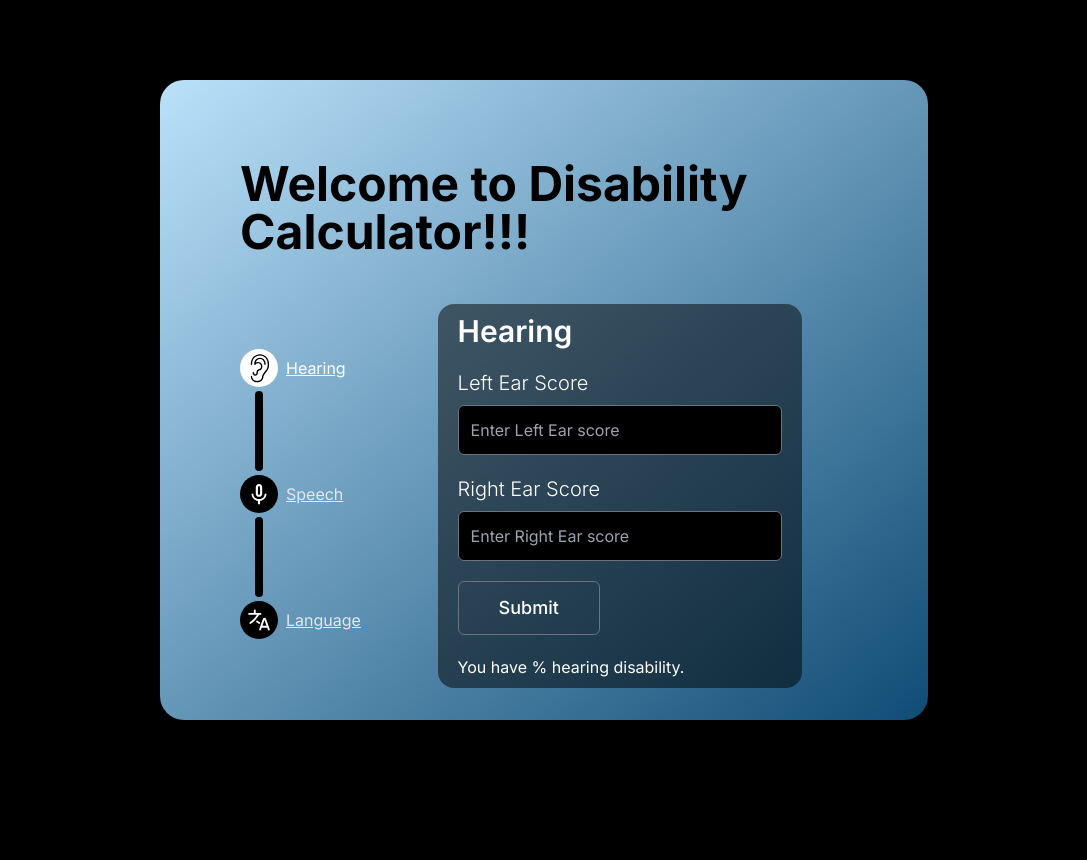
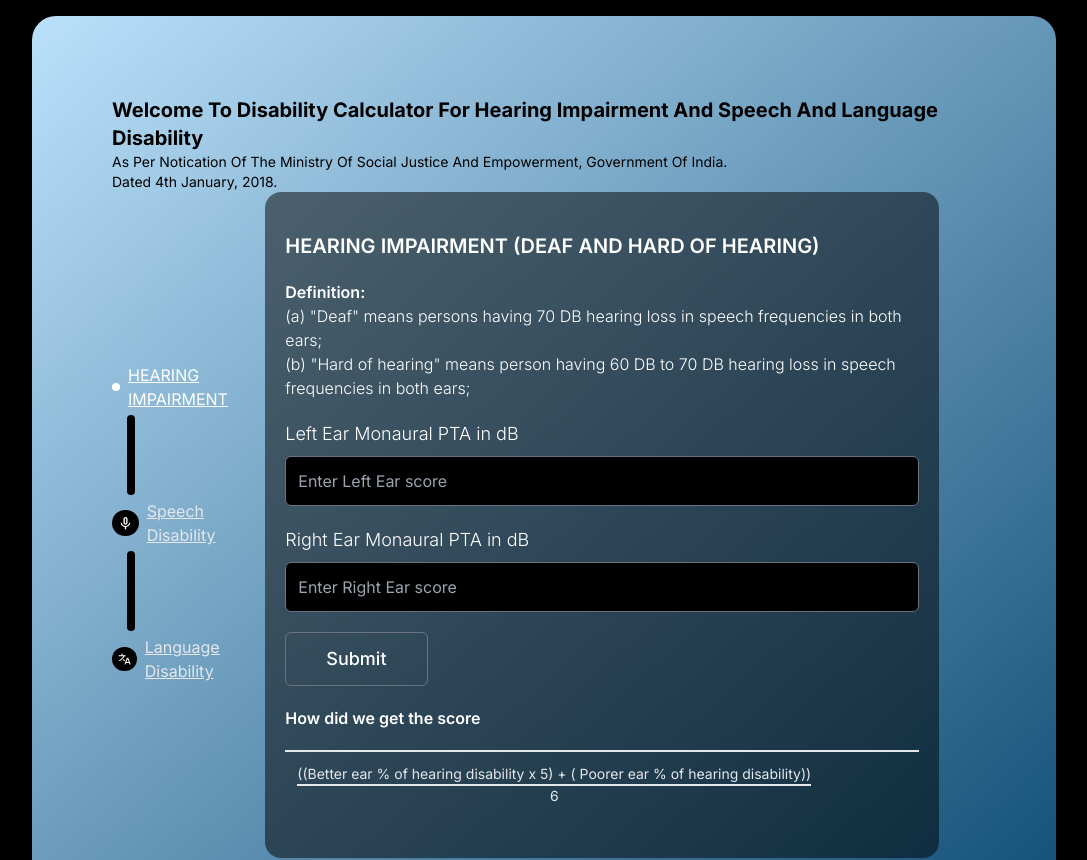
Before and after one commit to LogicubeItServices/disability-calculator, a Next.js app: page /hearing in a window 1280 px wide. Shown: the top 860 px of the page, without its empty margins (96-1183 px from the left). Before the commit the page ends 800 px from the top, so only its background shows below. Built offline with nearby package versions, Linux system fonts and the light colour scheme.

Commit message:
Updated UI

```diff
--- a/app/globals.css
+++ b/app/globals.css
@@ -15,3 +15,8 @@
     --background-end-rgb: 0, 0, 0;
   }
 }
+
+.verticalText{
+  writing-mode: vertical-lr;
+  text-orientation: sideways-right;
+}
--- a/app/layout.tsx
+++ b/app/layout.tsx
@@ -18,13 +18,19 @@ export default function RootLayout({
   return (
     <html lang="en">
       <body className={`${inter.className} min-h-screen flex items-center justify-center bg-black p-4`}>
-        <main className="p-20 bg-gradient-to-br from-[#BBE1FA] to-[#0F4C75] w-[60vw] h-[80vh]  rounded-3xl  max-md:p-3 max-md:h-[90vh] max-md:w-[90vw] max-lg:p-10">
-          <h1 className="text-5xl font-bold max-md:mb-10">Welcome to Disability Calculator!!!</h1>
-          <section className="grid grid-cols-[0.5fr,1.5fr] h-full max-md:h-[70%]  max-md:flex  max-md:flex-col max-md:justify-evenly ">
+        <main className="p-20 bg-gradient-to-br from-[#BBE1FA] to-[#0F4C75] w-[80vw] min-h-[80vh]  rounded-3xl  max-md:p-3 max-md:h-[90vh] max-md:w-[90vw] max-lg:p-10">
+          <h1 className="text-sm max-md:mb-10 capitalize">
+       <span className="text-xl font-bold">
+        Welcome to disability calculator for hearing impairment and speech and language disability <br />
+        </span>
+        as per notication of the Ministry of Social Justice and Empowerment, Government of India. <br />
+        dated 4th January, 2018.
+        <br /></h1>
+          <section className="grid grid-cols-[0.2fr,1.8fr] h-full max-md:h-[70%]  max-md:flex  max-md:flex-col max-md:justify-evenly ">
             <div className="flex flex-col justify-center max-md:h-fit ">
               <StepProgressBar />
             </div>
-            <div className="bg-black/50  text-white rounded-2xl p-5 w-[80%] h-[80%] max-md:h-[80%] max-xl:h-fit items-center flex  m-auto  py-10">
+            <div className="bg-black/50  text-white rounded-2xl p-5 w-[90%] mx-auto min-h-[80%] max-md:min-h-[80%] max-xl:h-fit items-center flex  m-auto  py-10">
               <div className="w-full h-fit">{children}</div>
             </div>
           </section>
--- a/components/HearingForm.tsx
+++ b/components/HearingForm.tsx
@@ -1,5 +1,11 @@
-"use client"
-import { hearingCalculate } from "@/utils/Calculate/hearing";
+"use client";
+import {
+  getBetterEar,
+  getBetterEarValue,
+  getWorseEar,
+  getWorseEarValue,
+  hearingCalculate,
+} from "@/utils/Calculate/hearing";
 import { getPationDataType } from "@/utils/getPationtDataType";
 import React, { useEffect, useState } from "react";
 import { useForm, SubmitHandler } from "react-hook-form";
@@ -10,12 +16,9 @@ type Inputs = {
 };
 
 const HearingForm = () => {
-    const [local, setlocal] = useState<getPationDataType | null>(null)
-
-    useEffect(() => {
-        const abc = JSON.parse(localStorage.getItem('patientData')!)
-        setlocal(abc)
-    }, [])
+  const [patientData, setPatientData] = useState<
+    getPationDataType["hearing"] | null
+  >(null);
 
   const {
     register,
@@ -25,19 +28,24 @@ const HearingForm = () => {
   } = useForm<Inputs>();
   const [value, setValue] = useState<number>(0);
 
-
   const onSubmit: SubmitHandler<Inputs> = async (data) => {
     const earValue = hearingCalculate(data.leftEar, data.rightEar);
     setValue(earValue);
-        localStorage.setItem("patientData", JSON.stringify({
+    setPatientData({
+      leftear: data.leftEar,
+      rightear: data.rightEar,
+      result: earValue,
+    });
+    localStorage.setItem(
+      "patientData",
+      JSON.stringify({
         hearing: {
           leftear: data.leftEar,
           rightear: data.rightEar,
-                result: earValue
-            }
-        }))
-        reset();
-
+          result: earValue,
+        },
+      })
+    );
   };
 
   const fields = ["leftEar", "rightEar"];
@@ -45,23 +53,48 @@ const HearingForm = () => {
     leftEar: {
       required: "Left ear value is required",
       pattern: "Enter a number between 0 and 95",
-            defaultValue: local?.hearing?.leftear
     },
     rightEar: {
       required: "Right ear value is required",
       pattern: "Enter a number between 0 and 95",
-            defaultValue: local?.hearing?.rightear
     },
   };
 
   return (
-        <form onSubmit={handleSubmit(onSubmit)} className="flex flex-col gap-5  ">
-            <h2 className="text-3xl font-semibold">Hearing</h2>
+    <form
+      onSubmit={handleSubmit(onSubmit)}
+      className="flex flex-col gap-5   "
+    >
+      <h2 className="text-xl font-semibold">
+        HEARING IMPAIRMENT (DEAF AND HARD OF HEARING)
+      </h2>
+      <div className="font-light">
+        <span className="font-semibold">Definition:</span>
+        <ul className="flex flex-col">
+          <li>
+            (a) &quot;Deaf&quot; means persons having 70 DB hearing loss in
+            speech frequencies in both ears;
+          </li>
+          <li>
+            (b) &quot;Hard of hearing&quot; means person having 60 DB to 70 DB
+            hearing loss in speech frequencies in both ears;
+          </li>
+        </ul>
+      </div>
       {fields.map((field) => (
-                <div key={field} className="flex flex-col gap-2">
-                    <label htmlFor={field} className="text-xl font-light ">{field.charAt(0).toUpperCase() + field.slice(1).replace(/([A-Z])/g, " $1")} Score</label>
+        <div
+          key={field}
+          className="flex flex-col gap-2"
+        >
+          <label
+            htmlFor={field}
+            className="text-lg font-light "
+          >
+            {field.charAt(0).toUpperCase() +
+              field.slice(1).replace(/([A-Z])/g, " $1")}{" "}
+            Monaural PTA in dB
+          </label>
           <input
-                        defaultValue={errorMessages[field as keyof Inputs].defaultValue}
             type="number"
             {...register(field as keyof Inputs, {
               required: errorMessages[field as keyof Inputs].required,
@@ -79,15 +112,76 @@ const HearingForm = () => {
               },
             })}
             className="w-full p-3 rounded-md border border-gray-500 bg-black"
-                        placeholder={`Enter ${field.charAt(0).toUpperCase() + field.slice(1).replace(/([A-Z])/g, " $1")} score`}
+            placeholder={`Enter ${
+              field.charAt(0).toUpperCase() +
+              field.slice(1).replace(/([A-Z])/g, " $1")
+            } score`}
           />
           {errors?.[field as keyof Inputs] && (
-                        <span className="text-red-500 text-xs">{errors[field as keyof Inputs]?.message}</span>
+            <span className="text-red-500 text-xs">
+              {errors[field as keyof Inputs]?.message}
+            </span>
           )}
         </div>
       ))}
-            <button className="p-3 rounded-md border border-gray-500 w-fit px-10 hover:bg-white transition duration-700 hover:text-black font-medium text-lg" type="submit" >Submit</button>
-            {isSubmitSuccessful ? <h3>You have {value.toFixed(2)}% hearing disability.</h3> : <h3>You have {local?.hearing?.result}% hearing disability.</h3>}
+      <button
+        className="p-3 rounded-md border border-gray-500 w-fit px-10 hover:bg-white transition duration-700 hover:text-black font-medium text-lg"
+        type="submit"
+      >
+        Submit
+      </button>
+      {isSubmitSuccessful ? (
+        <h3>You have {value.toFixed(2)}% hearing impairment.</h3>
+      ) : null}
+      <div className="flex flex-col gap-5 divide-y-2">
+        <h3 className="font-semibold">How did we get the score</h3>
+        <p className="text-sm text-gray-200 p-3">
+          <div className="flex flex-col divide-y-2 w-max">
+            <span>
+              ((Better ear % of hearing disability x 5) + ( Poorer ear % of
+              hearing disability))
+            </span>
+            <span className="text-center">6</span>
+          </div>
+        </p>
+        {patientData && (
+          <>
+            <p className="text-sm flex flex-col text-gray-200 p-3">
+              Step 1:
+              <span className="pl-4">
+                Better Ear :{" "}
+                {getBetterEarValue(
+                  getBetterEar(patientData?.leftear, patientData?.rightear)
+                )}
+                %
+                <br />
+                Poor Ear :{" "}
+                {getWorseEarValue(
+                  getWorseEar(patientData?.leftear, patientData?.rightear)
+                )}
+                %
+              </span>
+            </p>
+            <p className="text-sm text-gray-200 p-3">
+              Step 2 :
+              <div className="flex flex-col divide-y-2 w-max">
+                <span>
+                  ((
+                  {getBetterEarValue(
+                    getBetterEar(patientData?.leftear, patientData?.rightear)
+                  )}{" "}
+                  x 5) + (
+                  {getWorseEarValue(
+                    getWorseEar(patientData?.leftear, patientData?.rightear)
+                  )}
+                  ))
+                </span>
+                <span className="text-center">6</span>
+              </div>
+            </p>
+          </>
+        )}
+      </div>
     </form>
   );
 };
--- a/components/LanguageForm.tsx
+++ b/components/LanguageForm.tsx
@@ -1,6 +1,7 @@
 "use client"
 import { languageCalculate } from "@/utils/Calculate/language";
 import { getPationDataType } from "@/utils/getPationtDataType";
+import { langChart } from "@/utils/langChart";
 import React, { useEffect, useState } from "react";
 import { useForm, SubmitHandler } from "react-hook-form";
 
@@ -9,14 +10,9 @@ type Inputs = {
 };
 
 const LanguageForm = () => {
-    const [local, setlocal] = useState<getPationDataType | null>(null)
+    const [language, setlanguage] = useState<getPationDataType['language'] | null>(null)
 
-    useEffect(() => {
-        const abc = JSON.parse(localStorage.getItem('patientData')!)
-        setlocal(abc)
-        console.log(abc);
 
-    }, [])
     const {
         register,
         handleSubmit,
@@ -27,27 +23,34 @@ const LanguageForm = () => {
     const onSubmit: SubmitHandler<Inputs> = (data) => {
         const languageValue = languageCalculate(data.wabScore);
         setValue(languageValue);
-        localStorage.setItem("patientData", JSON.stringify({
-            ...local, language: {
-                wabScore: data.wabScore,
-                result: languageValue
-            }
-        }))
-        reset()
+        setlanguage({ wabScore: data.wabScore, result: languageValue });
     };
-
+const table = () => {
+    const elements:React.JSX.Element[][]= []
+    for (let i = 0; i < 10; i++) {
+        const row:React.JSX.Element[] = []
+        for (let j = 0; j < 10; j++) {
+            row.push(<div key={i*10+j} className={`p-5 w-full flex  justify-between items-center ${language?.wabScore.toString() == `${j}${i}` && "text-red-600"} `}>{languageCalculate(parseInt(`${j}${i}`))}</div>)
+        }
+        elements.push(row)
+    }
+    return elements
+}
     return (
         <form onSubmit={handleSubmit(onSubmit)} className="flex flex-col gap-5 ">
             <h2 className="text-3xl font-semibold">Language</h2>
             <div className="flex flex-col gap-2">
                 <label htmlFor='wabScore' className="text-xl font-light ">WAB Score</label>
                 <input
-                    defaultValue={local?.language?.wabScore}
                     type="number"
                     {...register('wabScore', {
                         required: "Speech test value is required",
                         pattern: {
                             value: /^[0-9]+$/,
+                            message: "Enter a number between 1 and 99",
+                        },
+                        maxLength: {
+                            value: 2,
                             message: "Enter a number between 1 and 99",
                         },
                         min: {
@@ -67,7 +70,31 @@ const LanguageForm = () => {
                 <span className="text-red-500 text-xs">{errors["wabScore"]?.message}</span>
             )}
             <button className="p-3 rounded-md border border-black w-fit px-10 hover:bg-black transition duration-700 hover:text-white font-medium text-lg" type="submit" >Submit</button>
-            {isSubmitSuccessful ? <h3>You have {value.toFixed(2)}% language disability.</h3> : <h3> You have  {local?.language?.result}% language disability.</h3>}
+            {isSubmitSuccessful &&<h3>You have {value.toFixed(2)}% language disability.</h3> }
+<div className="text-center">
+    Number in Units Place in WAB Score
+</div>
+<div className="grid grid-cols-12">
+ <div className="verticalText flex justify-center items-center">
+Number in Tens Place in WAB Score
+ </div>
+ <div className="border-r justify-between items-center flex flex-col">
+    {[<div className="p-5" key={10}/>,0,1,2,3,4,5,6,7,8,9].map(e => (
+        <div key={e.toString()} className="p-5 ">{e}</div>
+    ))}
+ </div>
+ {
+   table().map((e,i) => (
+        <div key={i} className=" justify-between items-center flex flex-col">
+          <div className="p-5  w-full flex  justify-between items-center  border-b">
+          {i}
+            </div>
+            {e}
+        </div>
+    ))
+   }
+</div>
+
         </form>
     );
 };
--- a/components/SpeechForm.tsx
+++ b/components/SpeechForm.tsx
@@ -1,6 +1,7 @@
-"use client"
+"use client";
 import { voiceAndSpeechCalculate } from "@/utils/Calculate/voiceAndSpeech";
 import { getPationDataType } from "@/utils/getPationtDataType";
+import { generalChart } from "@/utils/voiceAndSpeedChart";
 import React, { useEffect, useState } from "react";
 import { useForm, SubmitHandler } from "react-hook-form";
 
@@ -9,17 +10,10 @@ type Inputs = {
   voiceTest: number;
 };
 
-
-
-
 const SpeechForm = () => {
-
-    const [local, setlocal] = useState<getPationDataType | null>(null)
-
-    useEffect(() => {
-        const abc = JSON.parse(localStorage.getItem('patientData')!)
-        setlocal(abc)
-    }, [])
+  const [speech, setspeech] = useState<getPationDataType["speech"] | null>(
+    null
+  );
 
   const {
     register,
@@ -29,18 +23,17 @@ const SpeechForm = () => {
   } = useForm<Inputs>();
   const [value, setValue] = useState<number>(0);
 
-
   const onSubmit: SubmitHandler<Inputs> = (data) => {
-        const speechValue = voiceAndSpeechCalculate(data.voiceTest, data.speechTest);
+    const speechValue = voiceAndSpeechCalculate(
+      data.voiceTest,
+      data.speechTest
+    );
     setValue(speechValue);
-        localStorage.setItem("patientData", JSON.stringify({
-            ...local, speech: {
+    setspeech({
+      voiceTest: data.voiceTest,
       speechTest: data.speechTest,
-                voiceTest: data.voiceTest,
-                result: speechValue
-            }
-        }))
-        reset()
+      result: speechValue,
+    });
   };
 
   const fields = ["speechTest", "voiceTest"];
@@ -48,24 +41,54 @@ const SpeechForm = () => {
     speechTest: {
       required: "Speech test value is required",
       pattern: "Enter a number between 1 and 7",
-            defaultValue: local?.speech?.speechTest
+      label: "Speech intelligibility test",
     },
     voiceTest: {
       required: "Voice test value is required",
       pattern: "Enter a number between 1 and 7",
-            defaultValue: local?.speech?.voiceTest
+      label: "Voice test",
     },
   };
 
   return (
-        <form onSubmit={handleSubmit(onSubmit)} className="flex flex-col gap-5 ">
-            <h2 className="text-3xl font-semibold">Speech</h2>
+    <form
+      onSubmit={handleSubmit(onSubmit)}
+      className="flex flex-col gap-5 "
+    >
+      <h2 className="text-3xl font-semibold">Speech Disability </h2>
+      <p className="text-sm">
+        Definition: &quot;Speech and language disability&quot; means a permanent
+        disability arising out of conditions such as laryngectomy or aphasia
+        affecting one or more components of speech and language due to organic
+        or neurological causes
+      </p>
+      <div>
+        <h3 className="font-semibold">
+          Conditions affecting Speech Components for which Speech Disability
+          certificate can be issued
+        </h3>
+        <ul className="list-disc px-5 text-white/80">
+          <li> Laryngectomy </li>
+          <li> Glossectomy </li>
+          <li> Bilateral vocal cord paralysis </li>
+          <li> Maxillofacial anomalies </li>
+          <li> Dysarthria </li>
+          <li> Apraxia of Speech </li>
+        </ul>
+      </div>
       {fields.map((field) => (
-                <div key={field} className="flex flex-col gap-2">
-                    <label htmlFor={field} className="text-xl font-light ">{field.charAt(0).toUpperCase() + field.slice(1).replace(/([A-Z])/g, " $1")} Score</label>
+        <div
+          key={field}
+          className="flex flex-col gap-2"
+        >
+          <label
+            htmlFor={field}
+            className="text-xl font-light "
+          >
+            {errorMessages[field as keyof Inputs].label}{" "}
+          </label>
           <input
             type="number"
-                        defaultValue={errorMessages[field as keyof Inputs].defaultValue}
             {...register(field as keyof Inputs, {
               required: errorMessages[field as keyof Inputs].required,
               pattern: {
@@ -82,15 +105,67 @@ const SpeechForm = () => {
               },
             })}
             className="w-full p-3 rounded-md border border-gray-500 bg-black"
-                        placeholder={`Enter ${field.charAt(0).toUpperCase() + field.slice(1).replace(/([A-Z])/g, " $1")}`}
+            placeholder={`Enter ${
+              field.charAt(0).toUpperCase() +
+              field.slice(1).replace(/([A-Z])/g, " $1")
+            }`}
           />
           {errors?.[field as keyof Inputs] && (
-                        <span className="text-red-500 text-xs">{errors[field as keyof Inputs]?.message}</span>
+            <span className="text-red-500 text-xs">
+              {errors[field as keyof Inputs]?.message}
+            </span>
           )}
         </div>
       ))}
-            <button className="p-3 rounded-md border border-gray-500 w-fit px-10 hover:bg-white transition duration-700 hover:text-black font-medium text-lg" type="submit" >Submit</button>
-            {isSubmitSuccessful ? <h3>You have {value.toFixed(2)}% voice disability.</h3> : <h3>You have {local?.speech?.result}% voice disability.</h3>}
+      <button
+        className="p-3 rounded-md border border-gray-500 w-fit px-10 hover:bg-white transition duration-700 hover:text-black font-medium text-lg"
+        type="submit"
+      >
+        Submit
+      </button>
+      {isSubmitSuccessful && (
+        <h3>You have {value.toFixed(2)}% voice disability.</h3>
+      )}
+      <h3 className="font-semibold">How did we get the score</h3>
+      <div className="text-sm text-gray-200 p-3 flex gap-3">
+        <div className="flex justify-center items-center">
+          Percentage of Speech Disability =
+        </div>
+        <div className="flex flex-col divide-y-2 w-max">
+          <span>
+            (2 x Upper range of percentage of SIA) + Upper range of percentage
+            of OVCA
+          </span>
+          <span className="text-center">3</span>
+        </div>
+      </div>
+      {speech && (
+        <>
+          <p className="text-sm flex flex-col text-gray-200 p-3">
+            Step 1:
+            <span className="pl-4">
+              SIA: {generalChart(speech.speechTest).at(1)}%
+              <br />
+              OVCA: {generalChart(speech.voiceTest).at(1)}%
+            </span>
+          </p>
+          <p className="text-sm text-gray-200 p-3">
+            Step 2 :
+            <div className="text-sm text-gray-200 p-3 flex gap-3">
+              <div className="flex justify-center items-center">
+                Percentage of Speech Disability =
+              </div>
+              <div className="flex flex-col divide-y-2 w-max">
+                <span>
+                  (2 x {generalChart(speech.speechTest).at(1)}) +{" "}
+                  {generalChart(speech.voiceTest).at(1)}
+                </span>
+                <span className="text-center">3</span>
+              </div>
+            </div>
+          </p>
+        </>
+      )}
     </form>
   );
 };
--- a/components/StepProgressBar.tsx
+++ b/components/StepProgressBar.tsx
@@ -8,19 +8,19 @@ const StepProgressBar = () => {
     {
       id: 1,
       icon: "/static/SVGs/ear-svgrepo-com.svg",
-      name: "Hearing",
+      name: "HEARING IMPAIRMENT",
       href: "/hearing",
     },
     {
       id: 2,
       icon: "/static/SVGs/voice-svgrepo-com.svg",
-      name: "Speech",
+      name: "Speech Disability",
       href: "/speech",
     },
     {
       id: 3,
       icon: "/static/SVGs/language-svgrepo-com.svg",
-      name: "Language",
+      name: "Language Disability",
       href: "/language",
     },
   ];
--- a/utils/Calculate/hearing.ts
+++ b/utils/Calculate/hearing.ts
@@ -1,11 +1,16 @@
 import {hearingChart} from "@/utils/hearingChart";
 
+export const getBetterEar = (leftEar: number, rightEar: number) =>  Math.min(leftEar, rightEar)
+export const getWorseEar = (leftEar: number, rightEar: number) => Math.max(leftEar, rightEar)
+export const getBetterEarValue = (betterEar: number) => hearingChart(betterEar)
+export const getWorseEarValue = (worseEar: number) => hearingChart(worseEar)
 
 export const hearingCalculate = (leftEar: number, rightEar: number) => {
-    const betterEar = Math.min(leftEar, rightEar)
-    const worseEar = Math.max(leftEar, rightEar)
+    const betterEar =getBetterEar(leftEar, rightEar)
+    const worseEar = getWorseEar(leftEar, rightEar)
 
-    const betterEarValue = hearingChart(betterEar) * 5
-    const worseEarValue = hearingChart(worseEar)
+    const betterEarValue = getBetterEarValue(betterEar)*5
+    const worseEarValue = getWorseEarValue(worseEar)
     return (betterEarValue + worseEarValue)/6
 }
+//
```
Also changed, not shown: 1 other file (tests, documents, lock files or other folders). Lines whose indentation alone changed are shown as unchanged.
